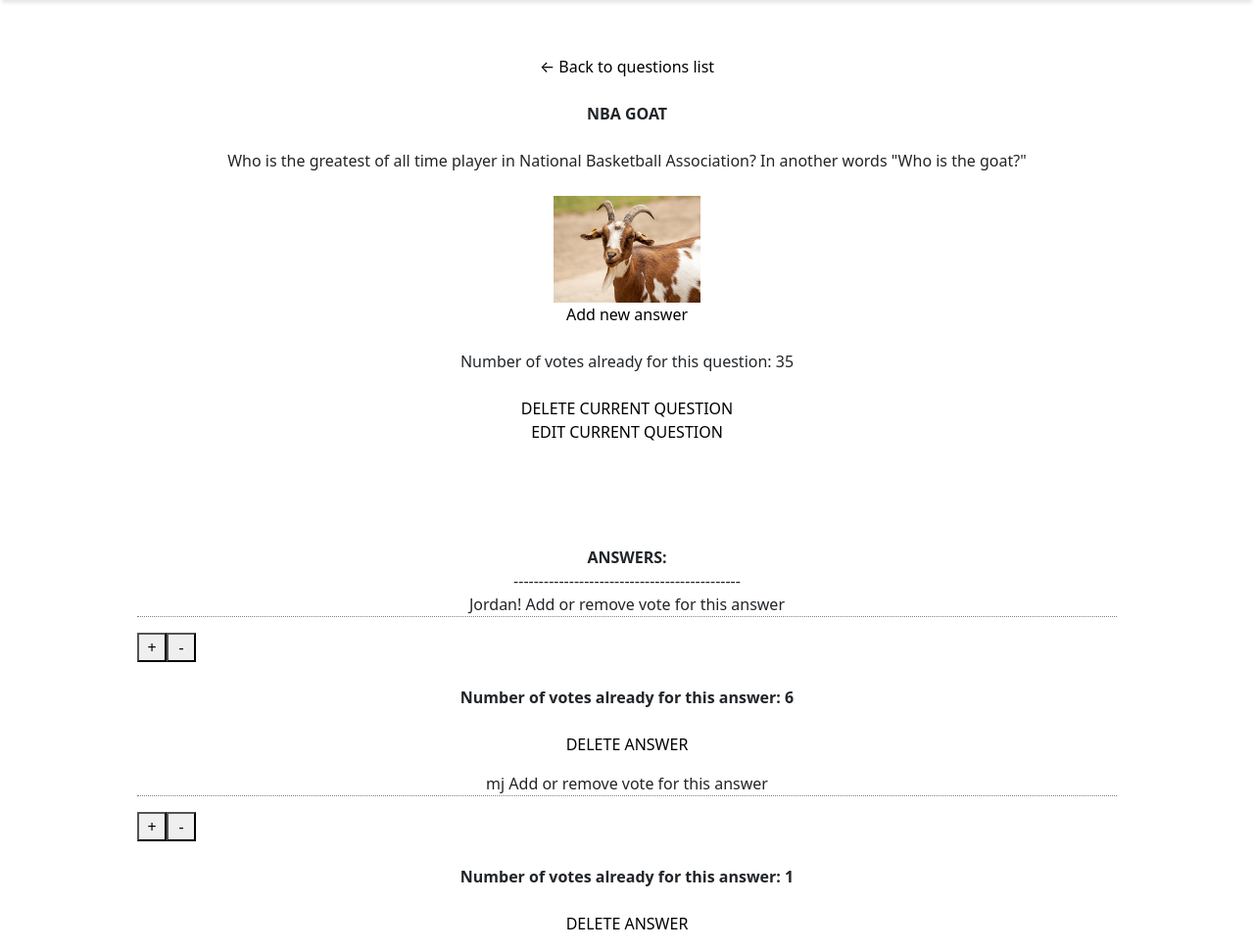
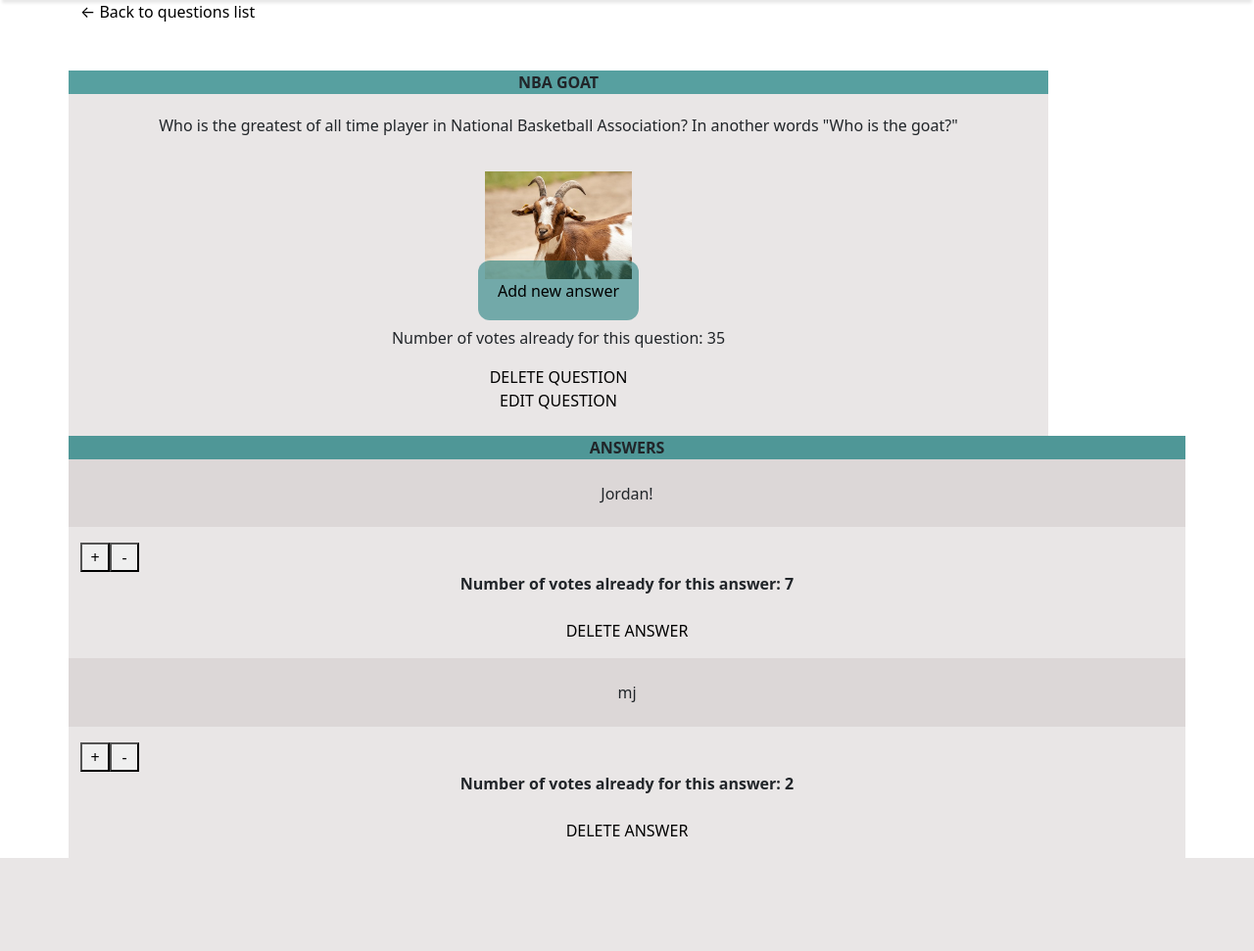
Before and after one commit to RadekRo/ask-mate, a Flask app: page /question/8 in a window 1280 px wide. Shown: the part 40-1011 px from the top of the page at 98% size. After the commit the page ends 916 px from the top, so only its background shows below. Run offline with Flask 3, Linux system fonts and the light colour scheme.

Commit message:
style answers CSS

```diff
--- a/data/answer.csv
+++ b/data/answer.csv
@@ -4,9 +4,9 @@
 7,2023-04-05 21:51:59,0,2,None,
 8,2023-04-05 21:53:12,0,2,aaaaa,
 10,2023-04-06 18:46:00,0,6,sasdadas,
-11,2023-04-08 00:43:12,6,8,Jordan!,
+11,2023-04-08 00:43:12,7,8,Jordan!,
 12,2023-04-08 00:43:40,0,1,Jordan!!!!!!,
 13,2023-04-09 21:43:03,0,1,sadsdsadsa,
 14,2023-04-09 21:47:48,0,1,resting answer,
 16,2023-04-10 10:12:17,2,7,testing new answer,
-17,2023-04-12 00:39:14,1,8,mj,
+17,2023-04-12 00:39:14,2,8,mj,
--- a/data/question.csv
+++ b/data/question.csv
@@ -2,9 +2,9 @@
 2,2023-04-05 13:10:52,0,1,What is the proper variable namimg in Python?,Is there a proper way to name the variable? What is the difference betwee variable and constant names?,
 4,2023-04-05 13:22:08,0,0,Hosting a page created in Flask.,Are there any quick method to publish the web page created in Flask?,
 5,2023-04-05 14:45:56,0,2,Are you familiar with the Big Familiy Card discounts?,Are there any options?,/static/images/questions/5.jpg
-6,2023-04-05 15:03:19,0,0,SQL data server,I need help with finding a good company which will estabilish my network connection with SQL base. Do you know any?,/static/images/questions/6.jpg
+6,2023-04-05 15:03:19,1,0,SQL data server,I need help with finding a good company which will estabilish my network connection with SQL base. Do you know any?,/static/images/questions/6.jpg
 7,2023-04-05 17:01:17,0,2,What,,
-8,2023-04-12 17:28:41,10,35,NBA GOAT,Who is the greatest of all time player in National Basketball Association? In another words "Who is the goat?",/static/images/questions/8.jpg
+8,2023-04-12 17:28:41,155,35,NBA GOAT,Who is the greatest of all time player in National Basketball Association? In another words "Who is the goat?",/static/images/questions/8.jpg
 9,2023-04-06 18:46:26,0,3,Testing after changes,Standard testing process...,/static/images/questions/9.jpg
-10,2023-04-10 19:03:43,1,1,The meaning of life,What is a meaning of life?,
-11,2023-04-10 19:06:45,3,1,What is a meaning of life?,This is a fundamental question. Please answer me.,
+10,2023-04-10 19:03:43,2,1,The meaning of life,What is a meaning of life?,
+11,2023-04-10 19:06:45,6,1,What is a meaning of life?,This is a fundamental question. Please answer me.,
--- a/static/css/main.css
+++ b/static/css/main.css
@@ -40,11 +40,7 @@
   display: flex;
 }
 
-.answer {
-  border-bottom: grey 1px dotted;
-}
-
-.question-list {
+.questions-list {
   text-align: center;
   padding-top: 5%;
 }
@@ -114,3 +110,58 @@
     padding: 1px 8px 1px 8px;
     grid-area: butt-2;
 }
+
+.back{
+    display: flex;
+    justify-content: flex-start;
+}
+
+.question-list{
+  text-align: center;
+}
+
+.question-title{
+  display: flex;
+  justify-content: center;
+  background-color: hsla(180, 93%, 23%, 0.667);
+
+}
+
+.question-txt{
+  background-color: rgba(201, 193, 193, 0.399);
+  width: 100%;
+}
+
+.txt{
+  text-align: center;
+  padding: 2% 2%;
+}
+
+
+.add-answer{
+  padding: 2%;
+  background: hsla(180, 93%, 23%, 0.518);
+  border-radius: 12px;
+
+}
+
+.add-answer:hover{
+  color: silver;
+  text-decoration-line: none;
+}
+
+.answer-list{
+  text-align: center;
+  background-color: rgba(201, 193, 193, 0.399);
+}
+
+.answer-title{
+  display: flex;
+  justify-content: center;
+  background-color: hsla(180, 93%, 23%, 0.667);
+}
+
+.answer{
+  background-color: rgba(201, 193, 193, 0.399);
+  padding: 2% 2%;
+}
--- a/templates/list.html
+++ b/templates/list.html
@@ -1,7 +1,7 @@
 {% extends "layout.html" %}
 {% block content %}
 
-        <div class="question-list">
+        <div class="questions-list">
             <table class="table table-borderless">
                 <tr class="table-title">
                     <!--<th>id</th>-->
--- a/templates/question.html
+++ b/templates/question.html
@@ -1,29 +1,28 @@
 {% extends "layout.html" %}
 {% block content %}
-<div class="question-list">
-    <a href="/">&larr; Back to questions list</a><br /><br />
-    <b>{{question[4]}}</b><br /><br />
-    {{question[5]}}<br /><br />
-    {% if question[6] != "" %}
-        <div class="container">
-            <img src={{question[6]}} style="max-width: 150px"/>
-        </div>
-    {% endif %}
-    <a href="{{ url_for('route_answer',id=question[0])}}">Add new answer</a><br/><br/>
-    Number of votes already for this question: {{question[3]}}<br/><br/>
-    <a href="{{ url_for('delete_question',id=question[0])}}">DELETE CURRENT QUESTION</a><br/>
-    <a href="{{ url_for('edit_question',id=question[0])}}">EDIT CURRENT QUESTION</a><br /><br/>
-
+<a class="back" href="/">&larr; Back to questions list</a><br /><br />
+<div class="question-list row">
+    <b class="question-title">{{question[4]}}</b>
+    <div class="question-txt">
+        <p class="txt" >{{question[5]}}</p>
+        {% if question[6] != "" %}
+            <div class="container">
+                <img class="pictures" src={{question[6]}} style="max-width: 150px"/>
+            </div>
+        {% endif %}
+        <a class="add-answer" href="{{ url_for('route_answer',id=question[0])}}">Add new answer</a><br/><br/>
+        <p class="vote-question">Number of votes already for this question: {{question[3]}}</p>
+        <a class="delete" href="{{ url_for('delete_question',id=question[0])}}">DELETE QUESTION</a><br/>
+        <a class="edit" href="{{ url_for('edit_question',id=question[0])}}">EDIT QUESTION</a><br /><br/>
+    </div>
 </div>
 {% if answers|length > 0 %}
-<div class="question-list">
+<div class="answer-list row">
     <br />
-    <b>ANSWERS:</b><br />
-    ---------------------------------------------<br />
+    <b class="answer-title">ANSWERS</b>
     {% for answer in answers %}
         <p class="answer">
             {{answer[4]}}
-            Add or remove vote for this answer
             <div class="buttons">
             <form method="post" action="{{ url_for('route_answer_add_vote', answer_id=answer[0])}}">
             <button type="submit" style="width:30px; height:30px;">+</button>
```
